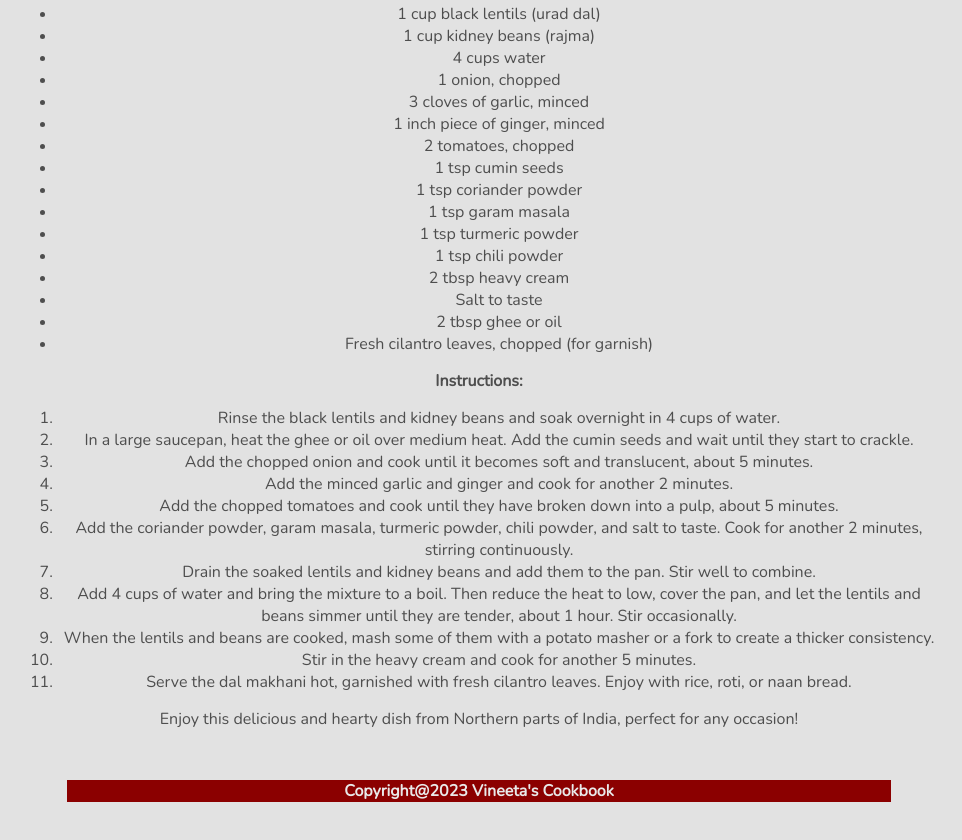
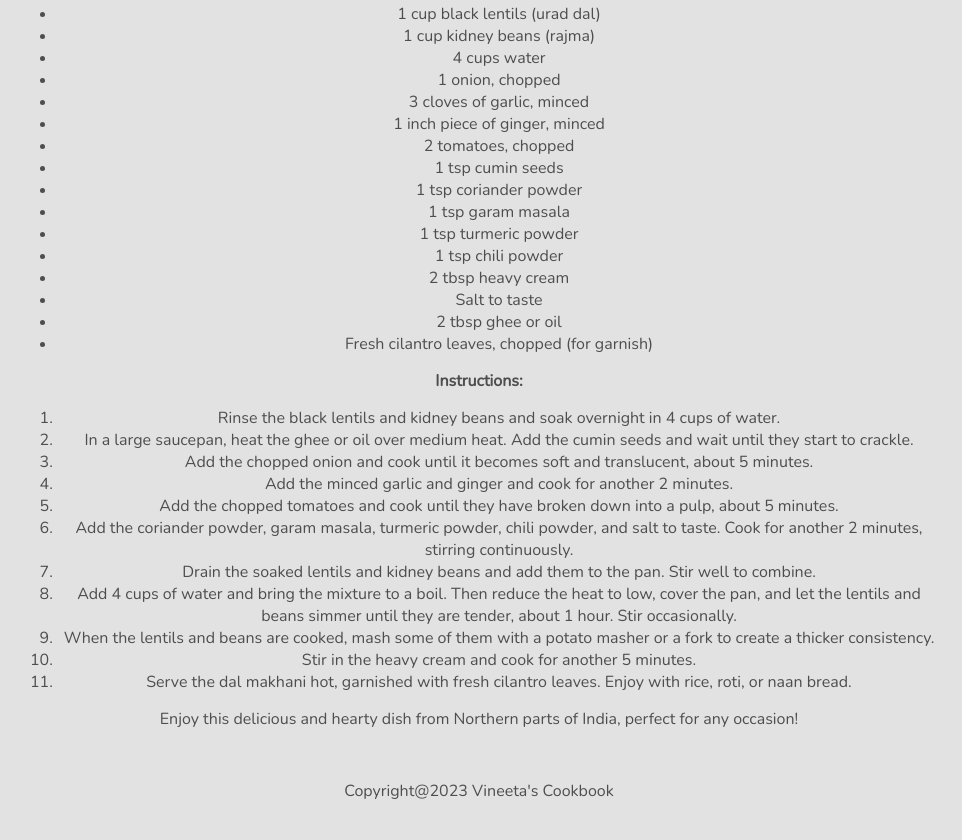
Before and after one commit to VineeArora/Cookbook, a plain HTML site: page Recipe.html in a window 1280 px wide. Shown: the part 664-1504 px from the top of the page, without its empty margins (161-1123 px from the left). After the commit the page ends 1481 px from the top, so only its background shows below. Drawn offline with nearby package versions, Linux system fonts and the light colour scheme.

Commit message:
Update Recipe.html

```diff
--- a/Recipe.html
+++ b/Recipe.html
@@ -10,7 +10,6 @@
     <!-- End Google Tag Manager -->
 
     <meta charset="utf-8" />
-    <meta http-equiv="X-UA-Cmpatible" content="IE=edge">
     <link rel="stylesheet" href="style.css">
     <title>Cookbook</title>
 
@@ -28,8 +27,10 @@
     <!-- End Google Tag Manager (noscript) -->
 
     <main class="container">
-    <!-- Company Name -->
+
+        <header>  <!-- Company Name -->
     <h1>Vineeta's Cookbook</h1>
+    </header>
 
     <!-- menu bar in subsection -->
     <nav>
@@ -84,10 +85,13 @@
 
     <p>Enjoy this delicious and hearty dish from Northern parts of India, perfect for any occasion!</p>
 
-    <!-- footer -->
-    <h5>Copyright@2023 Vineeta's Cookbook</h5>
+</main>
 
-    </main>
-    </body>
+<!-- footer -->
+<footer>
+    <p>Copyright@2023 Vineeta's Cookbook</p>
+</footer>
+
+</body>
 
 </html>
```
